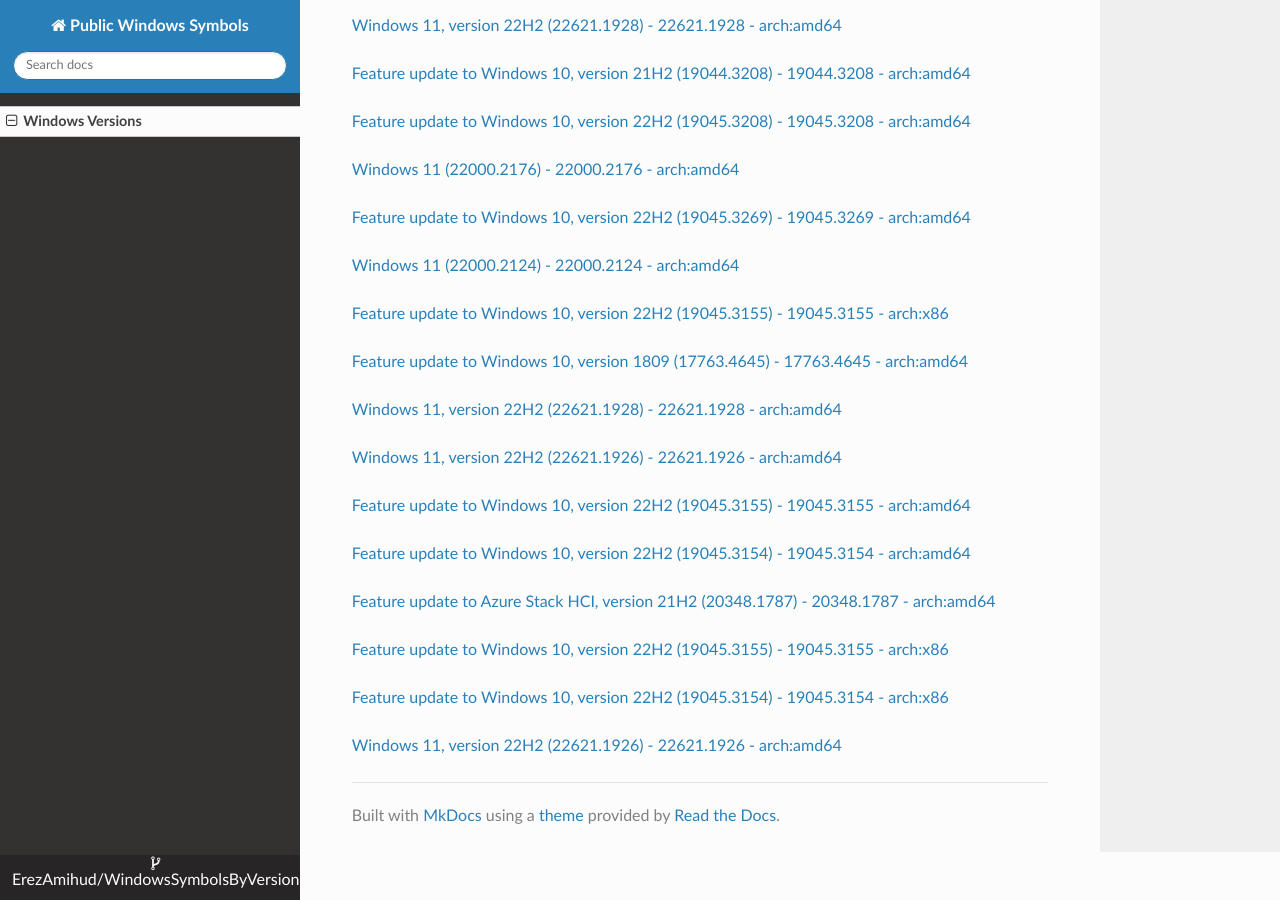
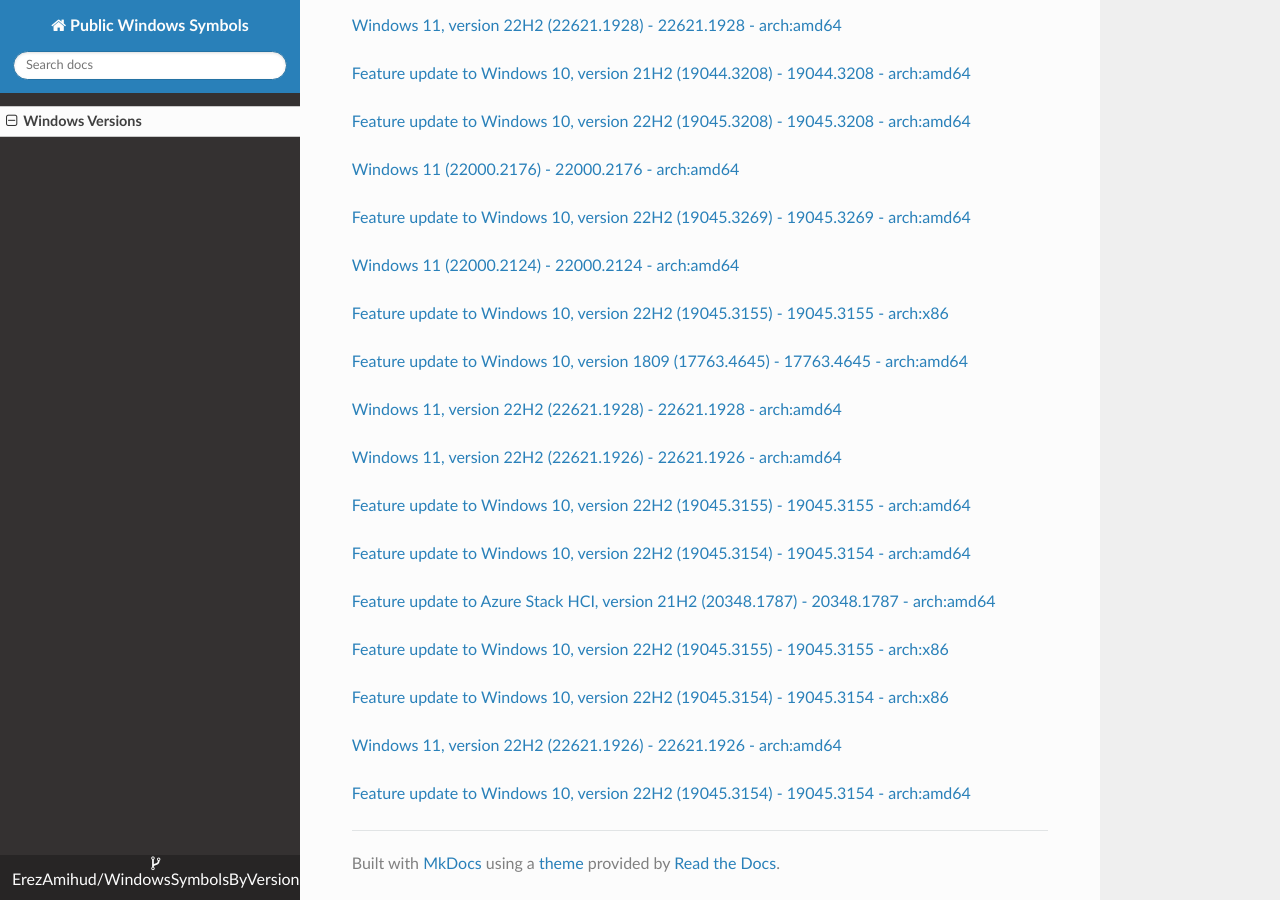
Before and after one commit to ErezAmihud/WindowsSymbolsByVersion, an MkDocs documentation site: the page built from docs/index.md, in a window 1280 px wide and 900 px high, scrolled down 28877 px. Built offline with MkDocs 1.6.1, drawn with Linux system fonts in a browser that asks for light colours; nearby versions of some CDN libraries.

Commit message:
Automated commit, add manifest for 47278140-1a78-4d36-b6b8-161dc8f4faec

```diff
--- a/docs/index.md
+++ b/docs/index.md
@@ -1654,3 +1654,6 @@
 
 
 [Windows 11, version 22H2 (22621.1926) - 22621.1926 - arch:amd64](https://github.com/ErezAmihud/WindowsSymbolsByVersion/blob/main/manifests/75f77afa-ab5c-489f-bc71-ad05c26bd8a3.manifest)
+
+
+[Feature update to Windows 10, version 22H2 (19045.3154) - 19045.3154 - arch:amd64](https://github.com/ErezAmihud/WindowsSymbolsByVersion/blob/main/manifests/47278140-1a78-4d36-b6b8-161dc8f4faec.manifest)
```
Also changed, not shown: process_builds.json (+1 -1 lines).
